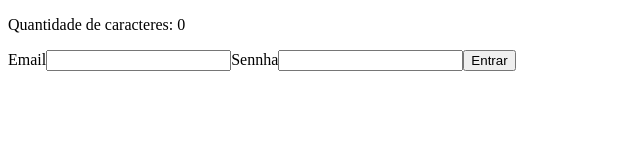
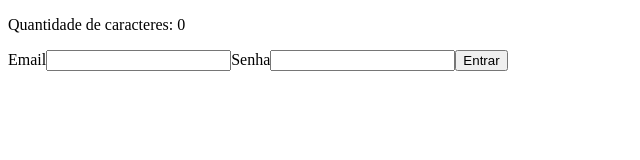
Before and after one commit to matsoaresp/React, a React (Create React App) app: page /pagina-inicial in a window 1280 px wide. Shown: the top 160 px of the page, without its empty margins (0-640 px from the left). Built offline with nearby package versions, Linux system fonts and the light colour scheme.

Commit message:
Fixing params of interface

```diff
--- a/src/app/pages/login/Login.tsx
+++ b/src/app/pages/login/Login.tsx
@@ -36,13 +36,12 @@ export const Login = () => {
                     onChange={setEmail}
                     onEnter={() => inputPasswordRef.current?.focus()}
                 />
-
-
                <InputLogin
-                    label="Sennha"
+                    label="Senha"
+                    type = "password"
                     value={password}
                     onChange={setPassword}
-
+                    ref = {inputPasswordRef}
                />
                 <button type="button" onClick={handleEntrar}>Entrar</button>
             </form>
--- a/src/app/pages/login/components/InputLogin.tsx
+++ b/src/app/pages/login/components/InputLogin.tsx
@@ -1,12 +1,15 @@
+import React, { forwardRef } from "react";
+
 interface IInputLoginProps {
   label: string;
   value: string;
+  type?: string;
   emailLength?: number;
   onChange: (value: string) => void;
   onEnter?: () => void;
 }
 
-export const InputLogin: React.FC<IInputLoginProps> = (props) => {
+export const InputLogin = forwardRef<HTMLInputElement, IInputLoginProps>((props, ref) => {
   return (
     <label>
       {props.emailLength !== undefined && (
@@ -16,7 +19,9 @@ export const InputLogin: React.FC<IInputLoginProps> = (props) => {
       <span>{props.label}</span>
 
       <input
+        ref={ref}
         value={props.value}
+        type={props.type}
         onChange={(e) => props.onChange(e.target.value)}
         onKeyDown={(e) => {
           if (e.key === "Enter") {
@@ -27,4 +32,4 @@ export const InputLogin: React.FC<IInputLoginProps> = (props) => {
       />
     </label>
   );
-};
+});
```
